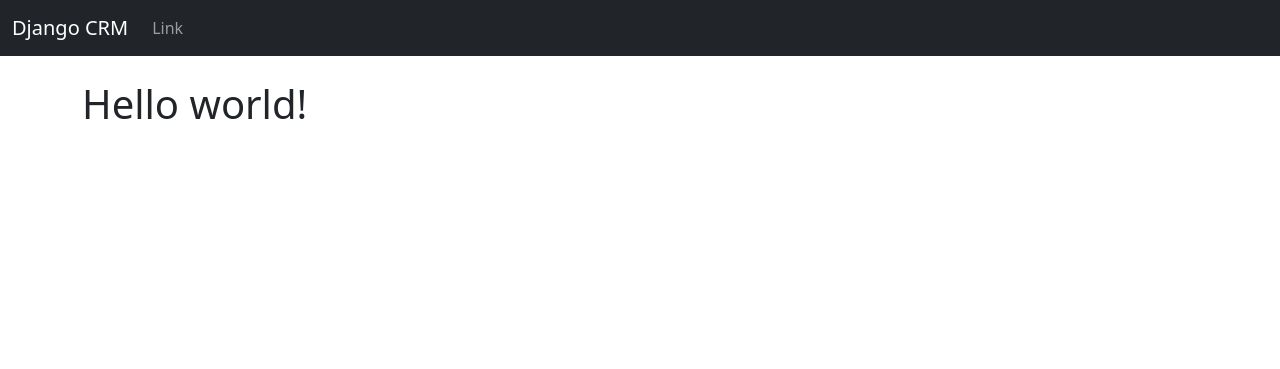
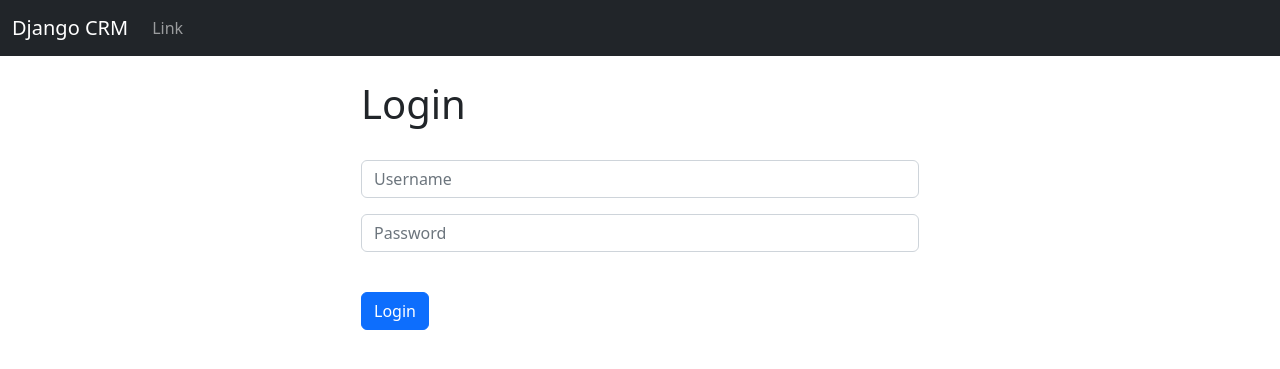
Before and after one commit to kasun293/Django-CRM-app, a Django app: page / in a window 1280 px wide. Shown: the top 369 px of the page. Run offline with Django 4.2, Linux system fonts and the light colour scheme.

Commit message:
user login

```diff
--- a/website/templates/base.html
+++ b/website/templates/base.html
@@ -10,6 +10,14 @@
     {% include 'navbar.html'%}
     <div class="container">
         <br/>
+        {% if messages %}
+          {% for message in messages %}
+          <div class="alert alert-warning alert-dismissible fade show" role="alert">
+            {{ message }}
+            <button type="button" class="btn-close" data-bs-dismiss="alert" aria-label="Close"></button>
+          </div>
+          {% endfor %}
+        {% endif %}
         {% block content %}
         {% endblock %}
     </div>
--- a/website/templates/home.html
+++ b/website/templates/home.html
@@ -2,6 +2,33 @@
 
 {% block content %}
 
+<div class="col-md-6 offset-md-3">
+
+{% if user.is_authenticated %}
+
 <h1>Hello world!</h1>
 
+{% else %}
+
+<h1>Login</h1>
+<br>
+
+<form method="POST" action="{% url 'home' %}">
+    {% csrf_token %}
+    <form>
+        <div class="mb-3">
+          <input type="text" class="form-control" name="username", placeholder="Username" required>
+        </div>
+        <div class="mb-3">
+          <input type="password" class="form-control" name="password", placeholder="Password" required>
+        </div>
+        <br>
+        <button type="submit" class="btn btn-primary">Login</button>
+      </form>
+</form>
+
+</div>
+
+{% endif %}
+
 {% endblock %}
--- a/website/urls.py
+++ b/website/urls.py
@@ -4,4 +4,6 @@ from.import views
 
 urlpatterns = [
     path('', views.home, name='home'),
+    #path('login/', views.login_user, name='login'),
+    #path('logout/', views.logout_user, name='logout'),
 ]
--- a/website/views.py
+++ b/website/views.py
@@ -1,5 +1,27 @@
-from django.shortcuts import render
+from django.shortcuts import redirect, render
+from django.contrib.auth import authenticate, login, logout
+from django.contrib import messages
 
 # Create your views here.
 def home(request):
-    return render(request, 'home.html', {})
+    #check user login
+    if request.method == 'POST':
+        username = request.POST['username']
+        password = request.POST['password']
+        #authenticate
+        user = authenticate(request, username=username, password=password)
+        if user is not None:
+            login(request, user)
+            messages.success(request, "Login successful!")
+            return redirect('home')
+        else:
+            messages.success(request, "Error occured, try again!")
+            return redirect('home')
+    else:
+        return render(request, 'home.html', {})
+
+# def login_user(request):
+#     pass
+
+def logout_user(request):
+    pass
```
